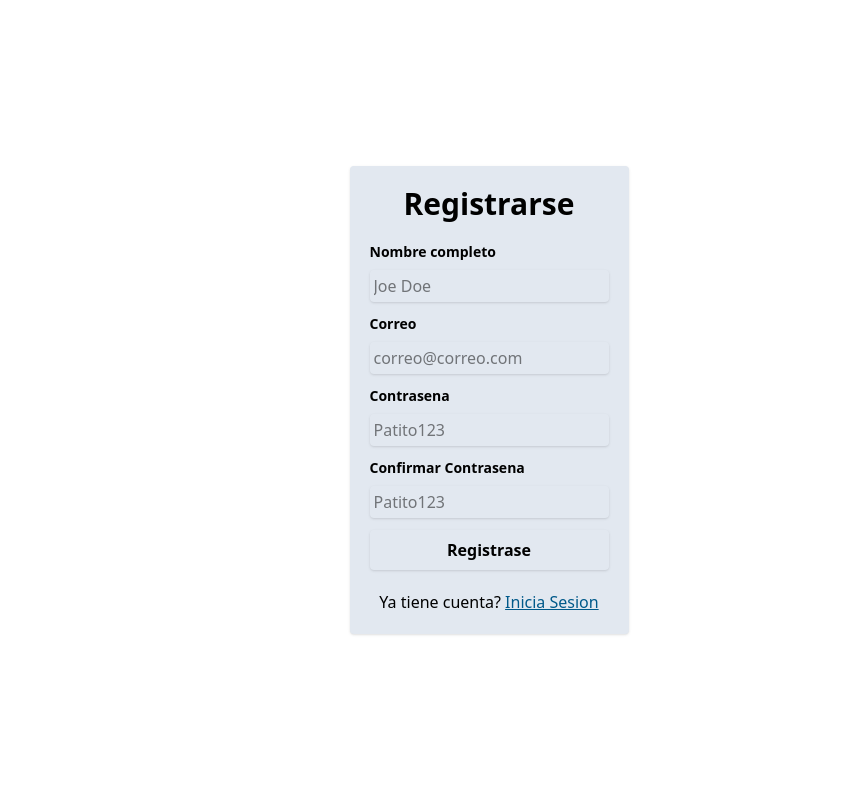
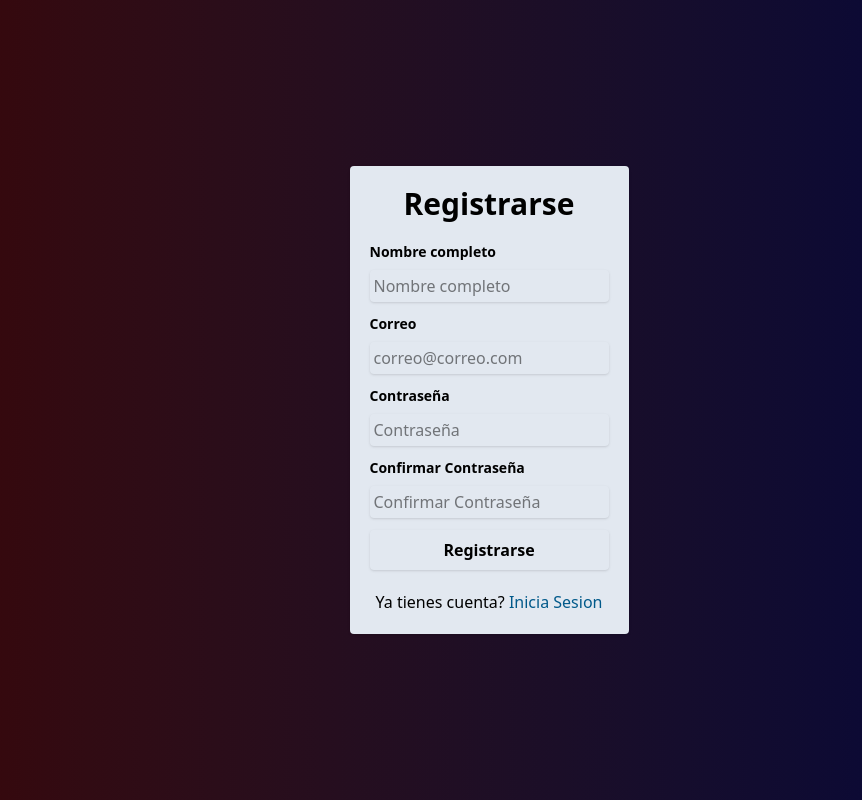
Before and after one commit to brunomch79/Login-Stock_BMichelli_UTN, a React (Vite) app in the folder front/: page /register in a window 1280 px wide. Shown: the whole page, without its empty margins (151-1013 px from the left). Built offline with nearby package versions, Linux system fonts and the light colour scheme; no server answers.

Commit message:
estilos hechos

```diff
--- a/front/src/components/common/Button.jsx
+++ b/front/src/components/common/Button.jsx
@@ -5,6 +5,6 @@ export const Button = ({
 }) => {
     return (
         <button
-            className='p-2 rounded shadow text-black font-bold hover:shadow-xl hover:shadow-amber-400/25 cursor-pointer transition-all'
+            className='p-2 rounded shadow text-black font-bold cursor-pointer transition-all hover:bg-linear-to-r hover:from-[#02023e] hover:to-[#3c0404] hover:text-white'
             type={type} onClick={onClick}>{value}</button>)
 }
--- a/front/src/components/login/Login.jsx
+++ b/front/src/components/login/Login.jsx
@@ -7,7 +7,7 @@ import { toast } from 'react-toastify'
 import { useStore } from '../../store/useStore'
 
 const Legend = () => {
-    return <p>No tiene cuenta? <Link to="/register" className="underline text-sky-800" >Registrate</Link></p>
+    return <p>No tienes cuenta? <Link to="/register" className="text-sky-800" >Regístrate</Link></p>
 }
 
 const Login = () => {
@@ -48,7 +48,7 @@ const Login = () => {
                 id="email"
                 name="email"
                 title="Email"
-                placeholder="patito@patito.com"
+                placeholder="correo@correo.com"
                 value={email}
                 onChange={(e) => { setEmail(e.target.value) }}
             />
@@ -56,8 +56,8 @@ const Login = () => {
                 type="password"
                 id="password"
                 name="password"
-                placeholder="Contrasenia"
-                title="Contrasena"
+                placeholder="Contraseña"
+                title="Contraseña"
                 value={password}
                 onChange={(e) => { setPassword(e.target.value) }}
             />
--- a/front/src/components/login/Private.jsx
+++ b/front/src/components/login/Private.jsx
@@ -11,7 +11,7 @@ function Private() {
         }
     }, [user])
     return (
-        <div>
+        <div className="p-1 min-h-screen bg-linear-to-r from-[#3c0404] to-[#02023e]">
             <button onClick={
                 async () => {
                     setUser({
@@ -20,7 +20,7 @@ function Private() {
                         token: null
                     })
                 }
-            } className="p-1 border[1px] bg-black text-white text-xl rounded ">Cerrar Sesion</button>
+            } className="w-32 bg-neutral-950 text-neutral-50 p-3 rounded cursor-pointer font-bold hover:bg-red-800">Cerrar Sesion</button>
             <Outlet />
         </div>
     )
--- a/front/src/components/login/Public.jsx
+++ b/front/src/components/login/Public.jsx
@@ -30,7 +30,7 @@ const Public = () => {
         verifyUser()
     }, [user])
     return (
-        <div className="mx-auto flex flex-col items-center justify-center min-h-screen">
+        <div className="mx-auto flex flex-col items-center justify-center min-h-screen bg-linear-to-r from-[#3c0404] to-[#02023e]">
             <Outlet />
         </div>
     )
--- a/front/src/components/login/Register.jsx
+++ b/front/src/components/login/Register.jsx
@@ -6,7 +6,7 @@ import { Link } from 'react-router-dom'
 import { toast } from "react-toastify"
 
 const Legend = () => {
-    return <p>Ya tiene cuenta? <Link to="/" className='underline text-sky-800'>Inicia Sesion</Link></p>
+    return <p>Ya tienes cuenta? <Link to="/" className='text-sky-800'>Inicia Sesion</Link></p>
 }
 
 const Register = () => {
@@ -56,7 +56,7 @@ const Register = () => {
                 type="text"
                 id="fullname"
                 title="Nombre completo"
-                placeholder="Joe Doe"
+                placeholder="Nombre completo"
                 value={fullName}
                 onChange={(e) => setFullName(e.target.value)}
             />
@@ -71,8 +71,8 @@ const Register = () => {
             <Input
                 type="password"
                 name="Password"
-                title="Contrasena"
-                placeholder="Patito123"
+                title="Contraseña"
+                placeholder="Contraseña"
                 value={password}
                 id="password"
                 onChange={(e) => setPassword(e.target.value)}
@@ -81,12 +81,12 @@ const Register = () => {
                 type="password"
                 id="confirmPassword"
                 name="confirmPassword"
-                title="Confirmar Contrasena"
-                placeholder="Patito123"
+                title="Confirmar Contraseña"
+                placeholder="Confirmar Contraseña"
                 value={confirmPassword}
                 onChange={(e) => setConfirmPassword(e.target.value)}
             />
-            <Button type='submit' value={`${loading ? "Cargando..." : "Registrase"}`} />
+            <Button type='submit' value={`${loading ? "Cargando..." : "Registrarse"}`} />
         </Form>)
 }
 
--- a/front/src/components/stock/Container.jsx
+++ b/front/src/components/stock/Container.jsx
@@ -1,7 +1,7 @@
 export const Container = ({ children }) => {
     return (
-    <div className="container mx-auto py-5">
-        <a href="/private/product" className="bg-neutral-950 text-neutral-50 p-3 rounded shadow cursor-pointer font-bold hover:bg-green-600 mb-10 inline-block text-center" >Cargar Producto</a>
+    <div className=" flex flex-col container mx-auto py-1">
+        <a href="/private/product" className="w-37 mb-1 mt-1 bg-neutral-950 text-neutral-50 p-3 rounded cursor-pointer font-bold hover:bg-green-800" >Cargar Producto</a>
         {children}
     </div>
     )
--- a/front/src/components/stock/ProductForm.jsx
+++ b/front/src/components/stock/ProductForm.jsx
@@ -103,13 +103,9 @@ export const ProductForm = () => {
     }
 
     return (
-        <div className='mt-5 p-5 gap-5 flex flex-col justify-center items-center'>
-            <a href="/">Principal</a>
+        <div className='mt-5 p-5 gap-5 flex flex-col justify-center items-center bg-white max-w-md mx-auto rounded'>
             <h2 className='text-4xl font-bold'>Producto</h2>
-            <form
-                    className="flex flex-col gap-2"
-                    onSubmit={handleSubmit}
-                >
+            <form className="flex flex-col gap-2 bg-white" onSubmit={handleSubmit}>
                 <Input
                     type="text"
                     name="Nombre_Producto"
@@ -137,11 +133,12 @@ export const ProductForm = () => {
                         setStock(e.target.value)
                     }}
                 />
-                <button className="p-2 mt-5 border[1px] bg-slate-950 text-slate-100 font-black rounded hover:bg-green-600"> {
+                <button className="p-2 mt-5 cursor-pointer border[1px] bg-slate-950 text-slate-100 font-black rounded hover:bg-green-800"> {
                         id !== "" ? "Actualizar" : "Cargar"
                     }
                 </button>
             </form>
+            <a href="/" className=' bg-neutral-950 text-neutral-50 p-3 rounded cursor-pointer font-bold hover:bg-sky-800'>Menu principal</a>
         </div>
     )
 }
--- a/front/src/components/stock/ProductRow.jsx
+++ b/front/src/components/stock/ProductRow.jsx
@@ -1,13 +1,13 @@
 export const ProductRow = ({ data, onDelete }) => {
     return (
-        <div className="flex rounded shadow gap-2 p-2 bg-green-900 text-neutral-50 justify-between items-center mb-5">
+        <div className="flex rounded gap-1 p-1 m-0.5 bg-white/50 text-black font-bold justify-between items-center">
             <p className="flex-2">{data.name}</p>
             <p className="flex-1">${data.price}</p>
             <p className="flex-1">{data.stock}</p>
             <section>
-                <button className="p-1 bg-neutral-950 text-neutral-50 rounded m-1 cursor-pointer hover:bg-red-600 shadow "
+                <button className="p-1 bg-neutral-950 text-neutral-50 rounded m-1 cursor-pointer hover:bg-red-800 shadow "
                     onClick={() => onDelete(data.id)}>Borrar</button>
-                <a className="p-1 bg-neutral-950 text-neutral-50 rounded m-1 cursor-pointer hover:bg-sky-700 inline-block"
+                <a className="p-1 bg-neutral-950 text-neutral-50 rounded m-1 cursor-pointer hover:bg-sky-800 inline-block"
                     href={`/private/product/${data.id}`}>Editar</a>
             </section>
         </div>
```
